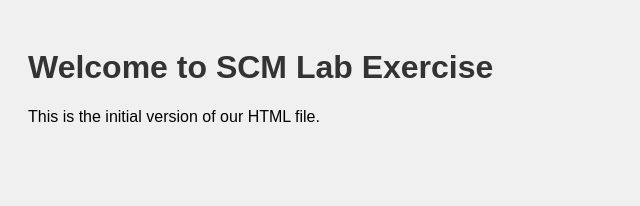
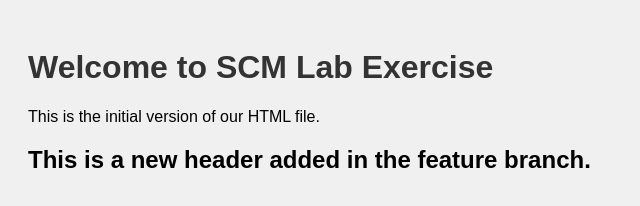
Before and after one commit to RAKSHANSP/Deveops, a plain HTML site: page index.html in a window 1280 px wide. Shown: the whole page, without its empty margins (0-640 px from the left). Drawn offline with Linux system fonts and the light colour scheme.

Commit message:
feat: added new header in feature branch

```diff
--- a/index.html
+++ b/index.html
@@ -8,6 +8,7 @@
 
     <h1>Welcome to SCM Lab Exercise</h1>
     <p>This is the initial version of our HTML file.</p>
+    <h2>This is a new header added in the feature branch.</h2>
 
 </body>
 </html>
```
